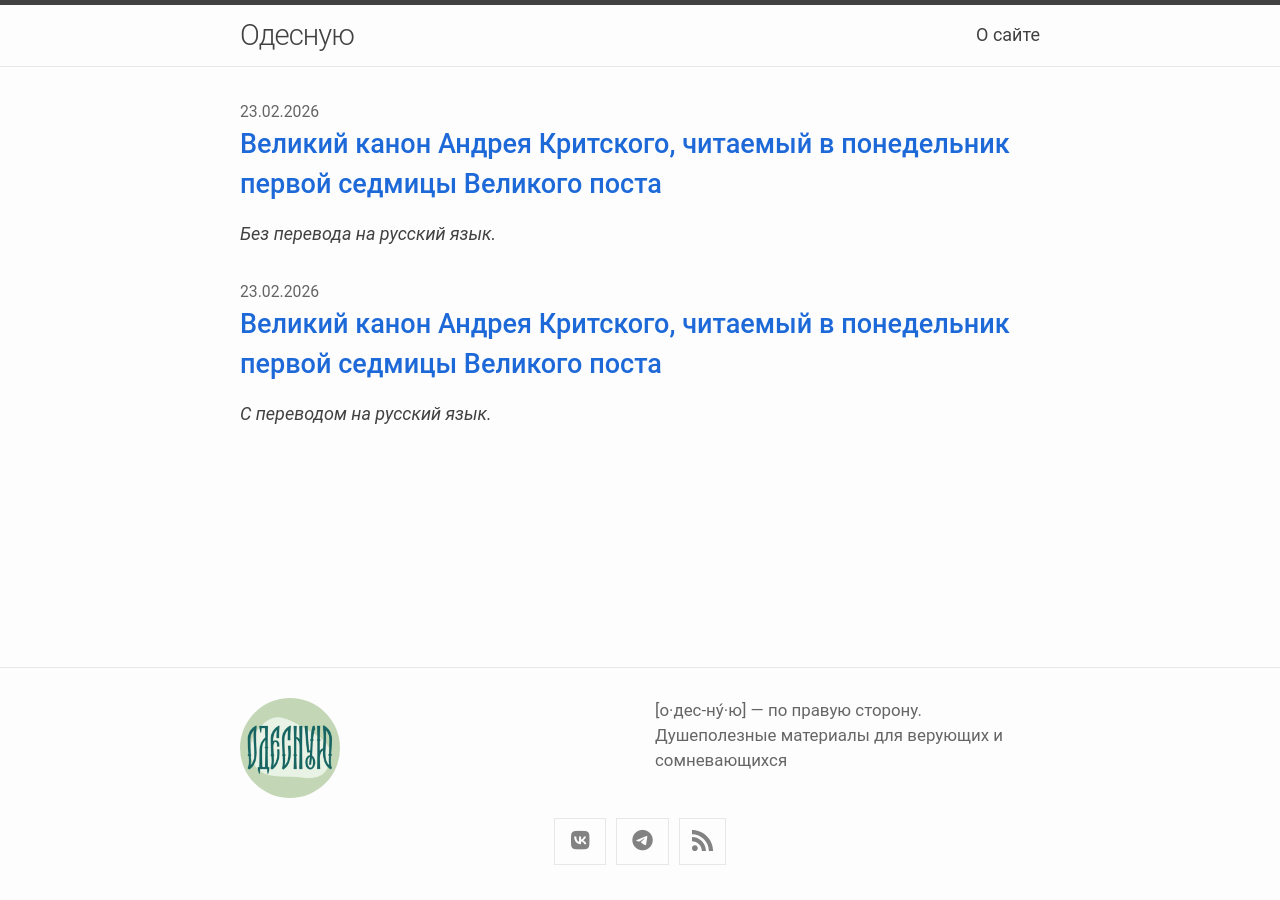
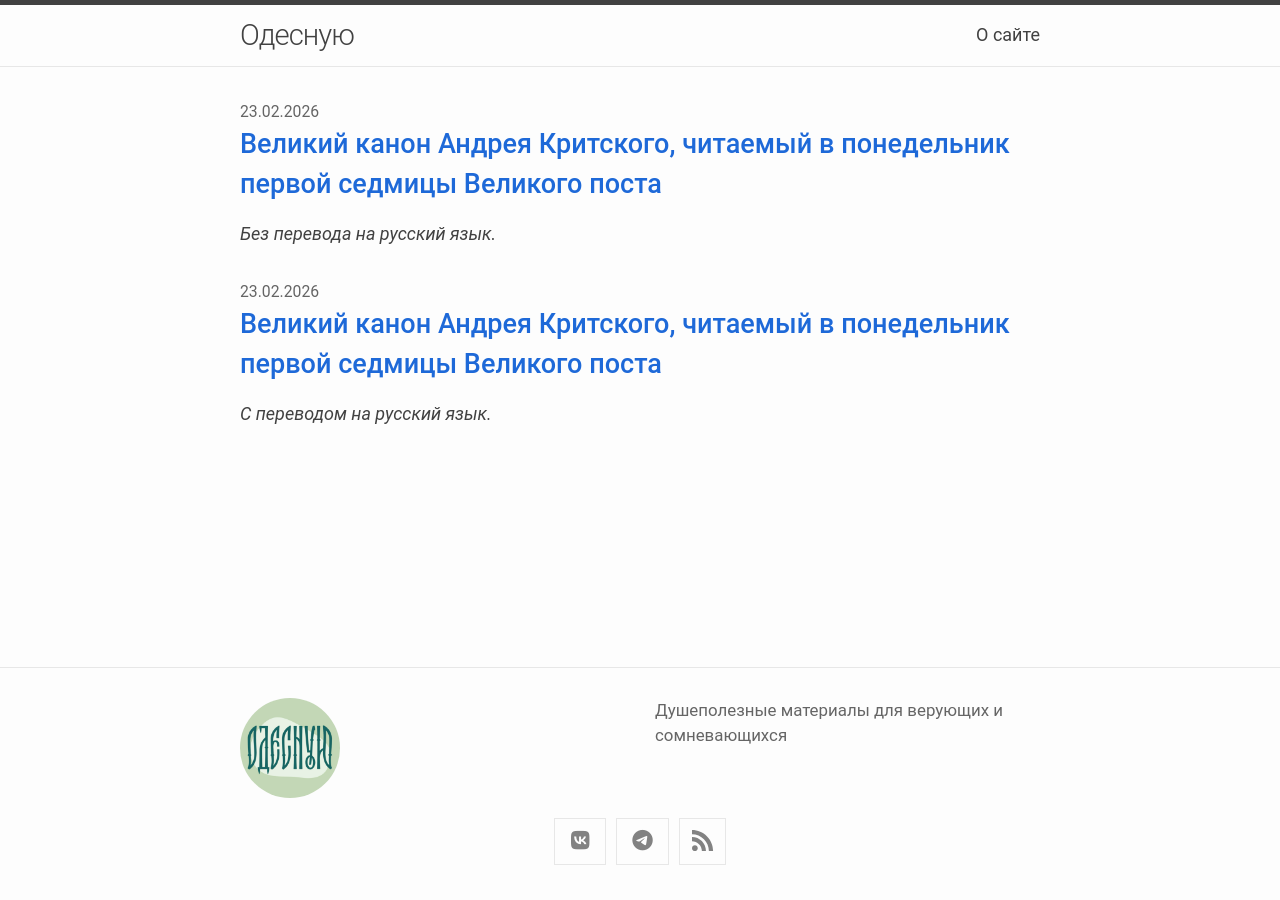
Before and after one commit to odesnuju/odesnuju.github.io, a Jekyll site: the page built from index.markdown, in a window 1280 px wide. Built offline with Jekyll 4.4.1, drawn with Linux system fonts in a browser that asks for light colours; nearby versions of some CDN libraries.

Commit message:
Update _config.yml

```diff
--- a/_config.yml
+++ b/_config.yml
@@ -10,7 +10,6 @@ author:
 # The `>` after `description:` means to ignore line-breaks until next key. If
 #   you wish to omit the line-break after the end of text, use `>-` instead.
 description: >
-  [о·дес-ну́·ю] — по правую сторону.
   Душеполезные материалы для верующих и сомневающихся
 #   Write an awesome description for your new site here. You can edit this line
 #   in _config.yml. It will appear in your document head meta (for Google search
```
